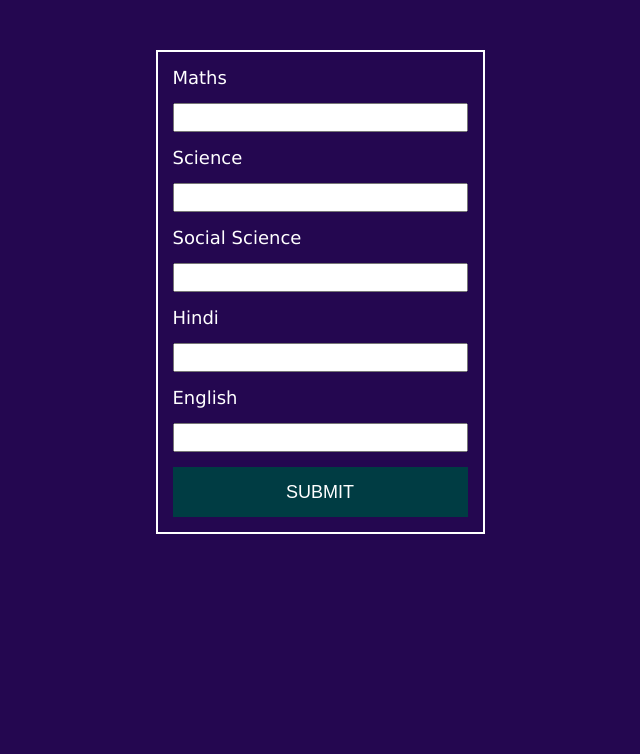
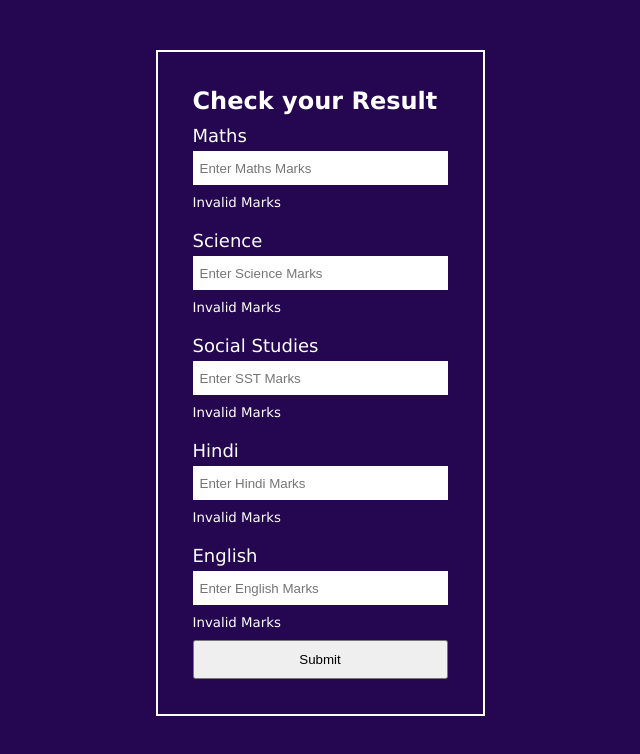
Before and after one commit to aryanrana19/JavaScript-Training-2024, a plain HTML site: page 2. Result System/index.html in a window 1280 px wide. Shown: the whole page, without its empty margins (320-960 px from the left). Drawn offline with Linux system fonts and the light colour scheme.

Commit message:
projects

```diff
--- a/2. Result System/index.html
+++ b/2. Result System/index.html
@@ -7,7 +7,7 @@
   <link rel="stylesheet" href="styles.css">
 </head>
 <body>
-  <div class="input-container">
+  <!-- <div class="input-container">
     <label for="maths">Maths</label>
     <input type="number" class="maths">
     <label for="science">Science</label>
@@ -19,6 +19,37 @@
     <label for="english">English</label>
     <input type="number" class="english">
     <button class="submitBtn">Submit</button>
+  </div> -->
+  <div class="input-container">
+    <form class="form" id="form">
+      <h2>Check your Result</h2>
+      <div class="form-control">
+        <label for="maths">Maths</label>
+        <input type="number" class="maths" placeholder="Enter Maths Marks">
+        <small>Invalid Marks</small>
+      </div>
+      <div class="form-control">
+        <label for="maths">Science</label>
+        <input type="number" class="science" placeholder="Enter Science Marks">
+        <small>Invalid Marks</small>
+      </div>
+      <div class="form-control">
+        <label for="maths">Social Studies</label>
+        <input type="number" class="sst" placeholder="Enter SST Marks">
+        <small>Invalid Marks</small>
+      </div>
+      <div class="form-control">
+        <label for="maths">Hindi</label>
+        <input type="number" class="hindi" placeholder="Enter Hindi Marks">
+        <small>Invalid Marks</small>
+      </div>
+      <div class="form-control">
+        <label for="maths">English</label>
+        <input type="number" class="english" placeholder="Enter English Marks">
+        <small>Invalid Marks</small>
+      </div>
+      <button>Submit</button>
+    </form>
   </div>
 
   <div class="result-container">
--- a/2. Result System/styles.css
+++ b/2. Result System/styles.css
@@ -1,3 +1,8 @@
+:root{
+  --success-color: color: rgb(80, 255, 80);
+  --error-color: color: rgb(198, 51, 51);
+}
+
 *{
   margin: 0;
   padding: 0;
@@ -27,7 +32,7 @@ body{
   gap: 15px;
 }
 
-.input-container label{
+/* .input-container label{
   font-size: 18px;
 }
 
@@ -48,6 +53,39 @@ body{
 
 .input-container button:hover{
   opacity: 0.8;
+} */
+
+.form{
+  padding: 20px;
+}
+
+.form-control{
+  display: flex;
+  flex-direction: column;
+  padding-top: 10px;
+}
+
+.form-control label{
+  font-size: 18px;
+  padding-bottom: 5px;
+}
+
+.form-control input{
+  height: 20px;
+  border: solid 2px white;
+  padding: 5px;
+}
+
+.form-control small{
+  padding: 10px 0px;
+  /* visibility: hidden; */
+  color: var(--error-color);
+}
+
+.form button{
+  padding: 10px;
+  width: 100%;
+  cursor: pointer;
 }
 
 .result-container{
@@ -61,7 +99,3 @@ body{
   padding: 15px;
   display: none;
 }
-
-.show{
-  display: block;
-}
```
Also changed, not shown: 3. Form Validation/app.js (+28 -22 lines).
